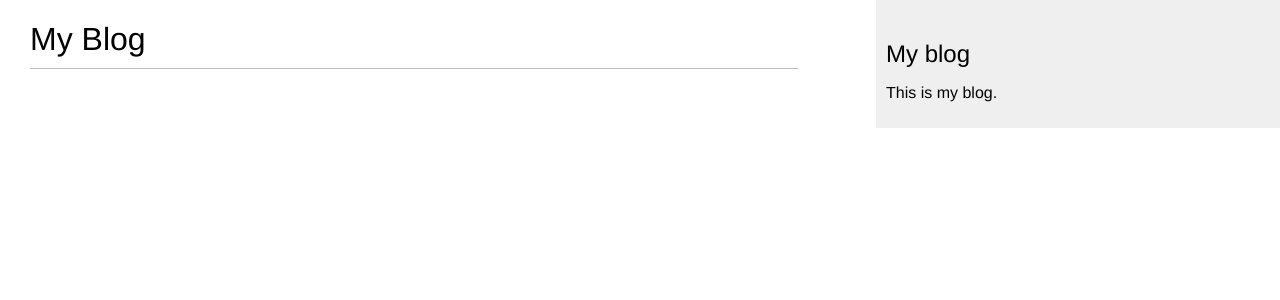
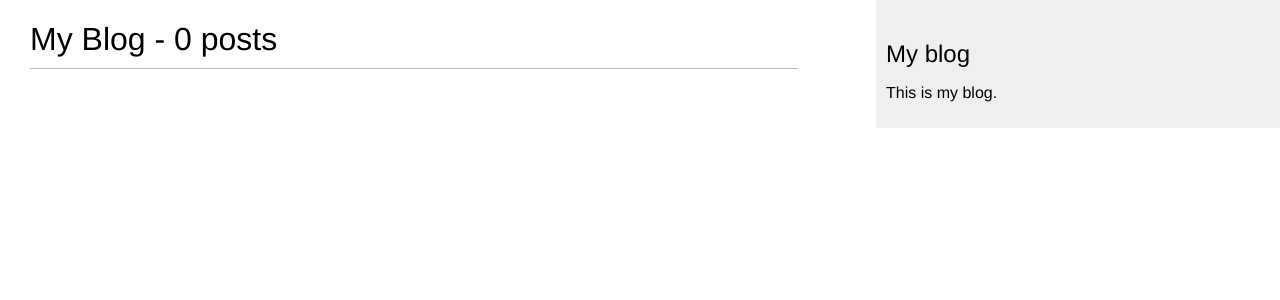
Before and after one commit to ajpotts01/django_blog, a Django app: page /blog/ in a window 1280 px wide. Shown: the top 300 px of the page. Run offline with Django 4.2, Linux system fonts and the light colour scheme; data that the repository does not hold is empty.

Commit message:
tweaking template

```diff
--- a/django_blog/blog/templates/blog/post/list.html
+++ b/django_blog/blog/templates/blog/post/list.html
@@ -1,7 +1,7 @@
 {% extends "blog/base.html" %}
 {% block title %}My Blog{% endblock %}
 {% block content %}
-    <h1>My Blog</h1>
+    <h1>My Blog - {{ posts.count }} posts</h1>
     {% for post in posts %}
         <h2>
             <a href="{% url 'blog:post_detail' post.id %}">
@@ -11,6 +11,6 @@
         <p class="date">
             Published {{ post.publish }} by {{ post.author }}
         </p>
-        {{ post.body | truncatewords:30 | linebreaks }}
+        {{ post.body|truncatewords:30|linebreaks }}
     {% endfor %}
 {% endblock %}
```
Also changed, not shown: django_blog/blog/views.py (line endings or trailing spaces).
